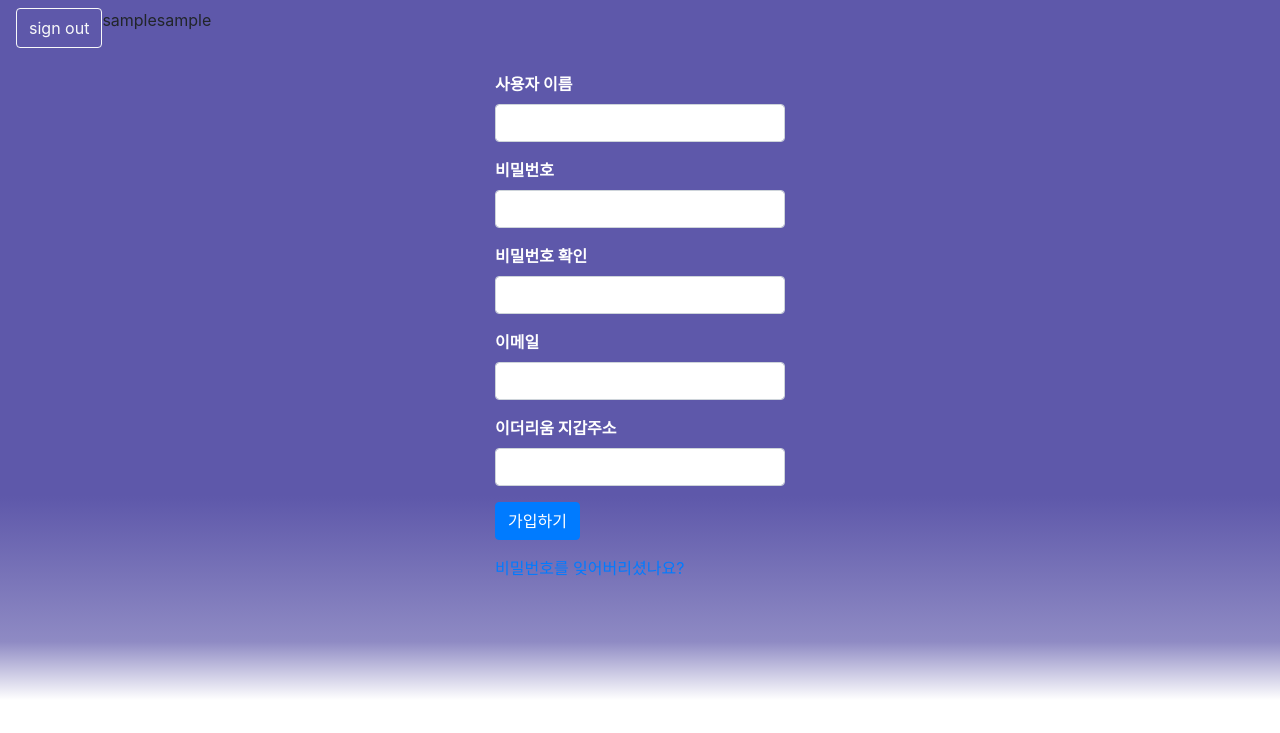
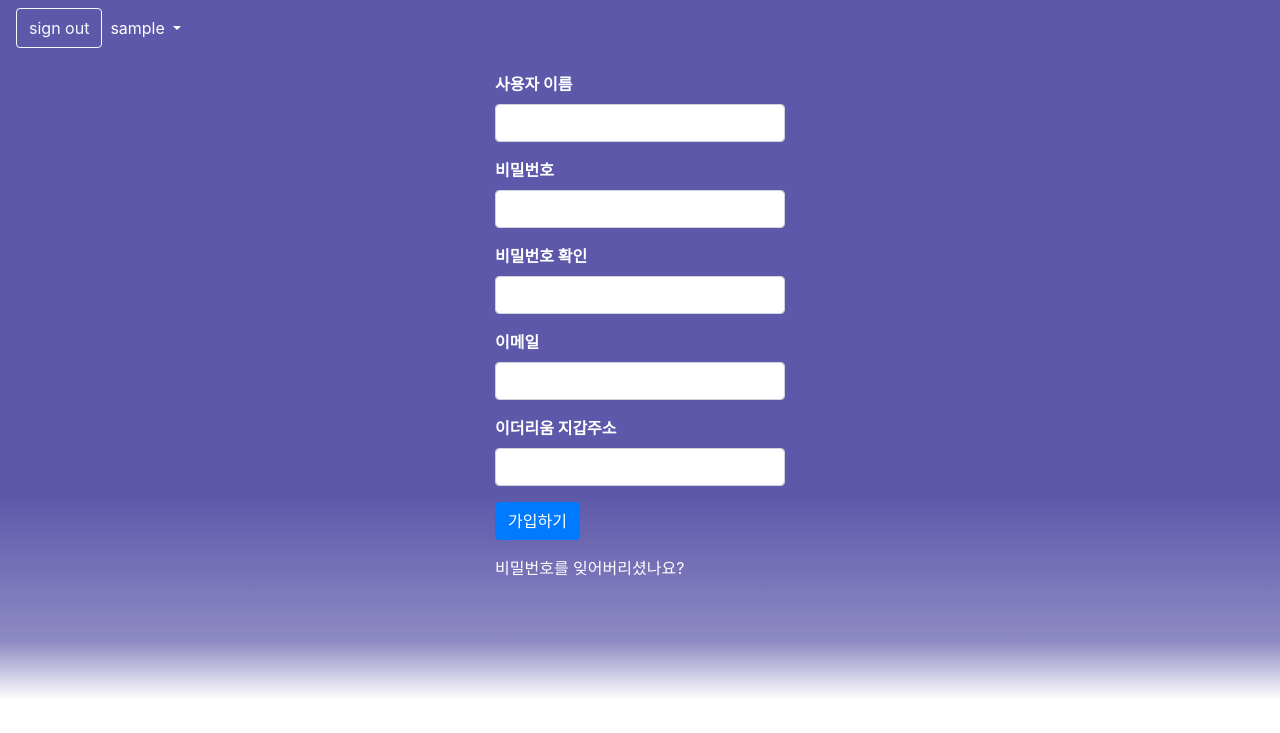
Before and after one commit to BRICKdocs/IllustGen, a Flask app: page /auth/signup/ in a window 1280 px wide. Shown: the top 733 px of the page. Run offline with Flask 2, Linux system fonts and the light colour scheme; the visitor is signed in with stand-in values (Sample User, id 1); data comes from the database, SQL or seed files in the repository; parts of the project's set-up code (start-up, migrations or seed data) failed here and were passed over; some libraries are stand-ins or nearby versions.

Commit message:
update ui

```diff
--- a/app/static/style.css
+++ b/app/static/style.css
@@ -1,5 +1,17 @@
 body {
     background: linear-gradient(180deg, #5E58AA 61.98%, rgba(94, 88, 170, 0.699917) 80.2%, rgba(94, 88, 170, 0.697917) 80.21%, rgba(94, 88, 170, 0) 87.5%);
+}
+
+a{
+    color: ffffff;
+}
+
+a:hover{
+    color: bbbbbb;
+}
+
+li {
+    list-style-type: none;
 }
 
 .loading {
--- a/app/templates/navbar.html
+++ b/app/templates/navbar.html
@@ -1,9 +1,15 @@
-<nav class="navbar navbar-grape navbar-expand-lg">
+<nav class="navbar navbar-grape navbar-expand-xl">
     {% if g.user %}
     <ul class="nav navbar-nav navbar-rignt">
         <button type="button" class="btn btn-outline-light" onclick="location.href='{{url_for('auth.logout') }}'">sign out</button>
-            <p>{{g.user.username}}</p>
-            <p>{{g.user.etherwallet}}</p>
+        <li class="nav-item dropdown">
+            <a class="nav-link dropdown-toggle" href="#" id="navbarDropdownMenuLink" data-toggle="dropdown" aria-haspopup="true" aria-expanded="false">
+                {{g.user.username}}
+            </a>
+            <div class="dropdown-menu" aria-labelledby="navbarDropdownMenuLink">
+                <a class="dropdown-item" href="#">{{g.user.etherwallet}}</a>
+            </div>
+        </li>
     </ul>
     {% else %}
     <ul class="nav navbar-nav navbar-rignt">
```
Lines whose indentation alone changed are shown as unchanged.
